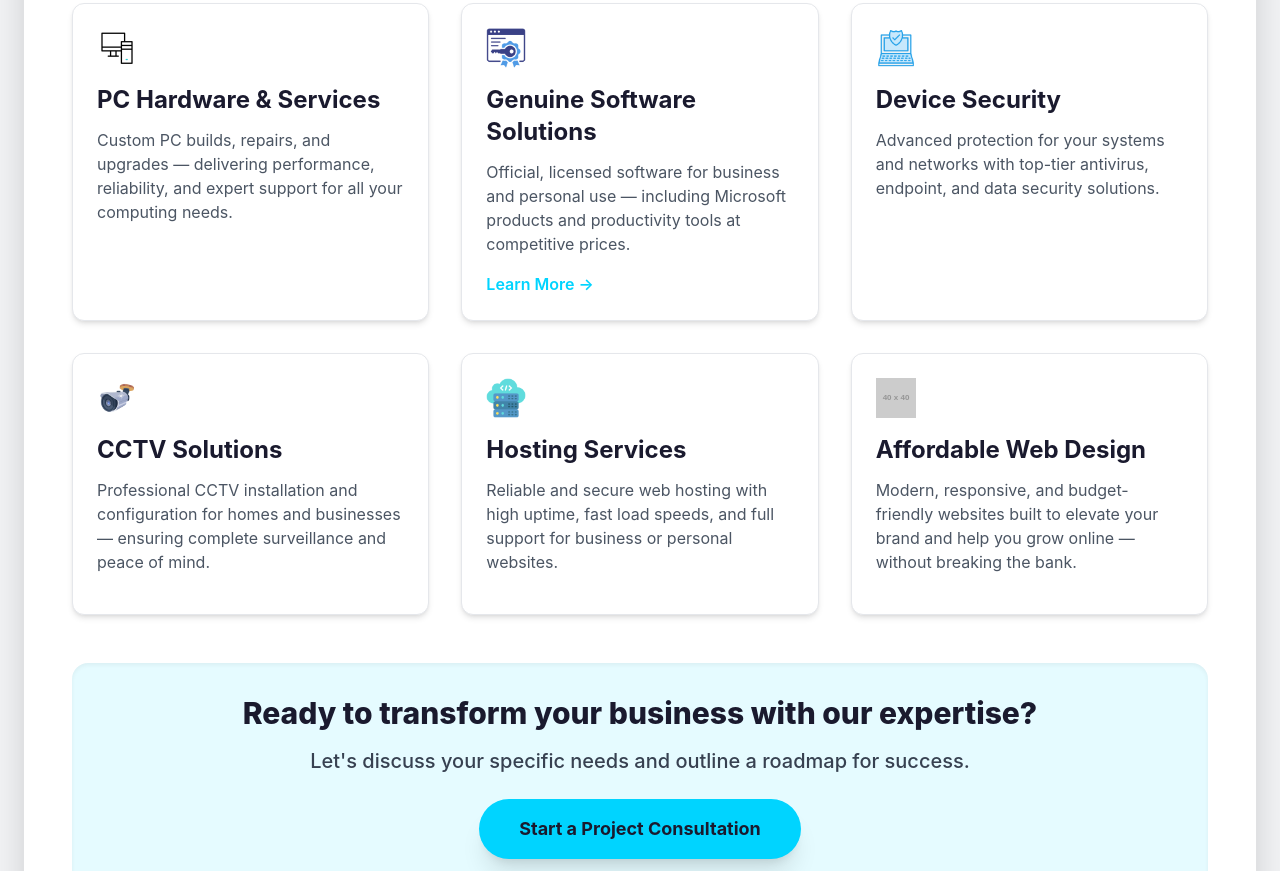
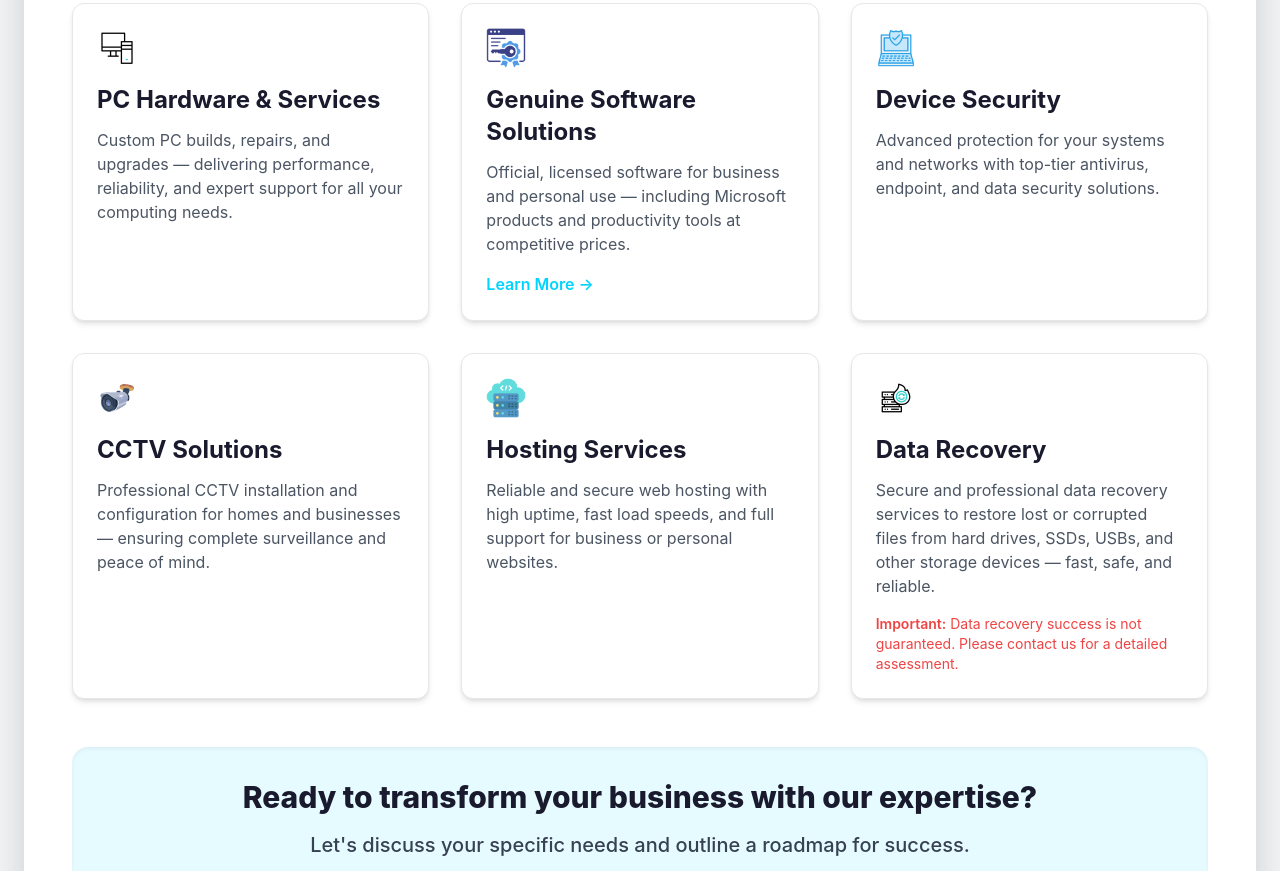
Before and after one commit to alexcruz122/redtrex-store, a website: page services.html in a window 1280 px wide. Shown: the part 357-1228 px from the top of the page. Drawn offline with nearby package versions, Linux system fonts and the light colour scheme; placeholder pictures from the web are drawn by us.

Commit message:
Update services.html

```diff
--- a/services.html
+++ b/services.html
@@ -132,16 +132,17 @@
 
                 </div>
 
-                <div class="service-card p-6 bg-white border border-gray-200 rounded-xl shadow-md">
-                    <!-- Placeholder Icon: Design -->
-                    <img src="https://placehold.co/40x40/00d4ff/1a1a2e?text=Design" alt="Design Icon" class="w-10 h-10 mb-4" />
-                    <h2 class="text-2xl font-bold text-primary-dark mb-3">Affordable Web Design</h2>
-                    <p class="text-gray-600 mb-4">
-                        Modern, responsive, and budget-friendly websites built to elevate your brand and help you grow online — without breaking the bank.
-                    </p>
-
+            <div class="service-card p-6 bg-white border border-gray-200 rounded-xl shadow-md">
+                <!-- Placeholder Icon: Design --><img src="assetphy/services/recovery.gif" alt="Design Icon" class="w-10 h-10 mb-4" />
+                <h2 class="text-2xl font-bold text-primary-dark mb-3">Data Recovery</h2>
+                <p class="text-gray-600 mb-4">
+                    Secure and professional data recovery services to restore lost or corrupted files from hard drives, SSDs, USBs, and other storage devices — fast, safe, and reliable.
+                </p>
+                <p class="text-red-500 text-sm mt-2">
+                    <strong class="font-semibold">Important:</strong> Data recovery success is not guaranteed. Please contact us for a detailed assessment.
+                </p>
+            </div>
                 </div>
-            </div>
 
             <!-- Call to Action for Services (Customized) -->
             <section class="mt-12 text-center bg-accent-blue/10 p-8 rounded-2xl shadow-inner">
```
